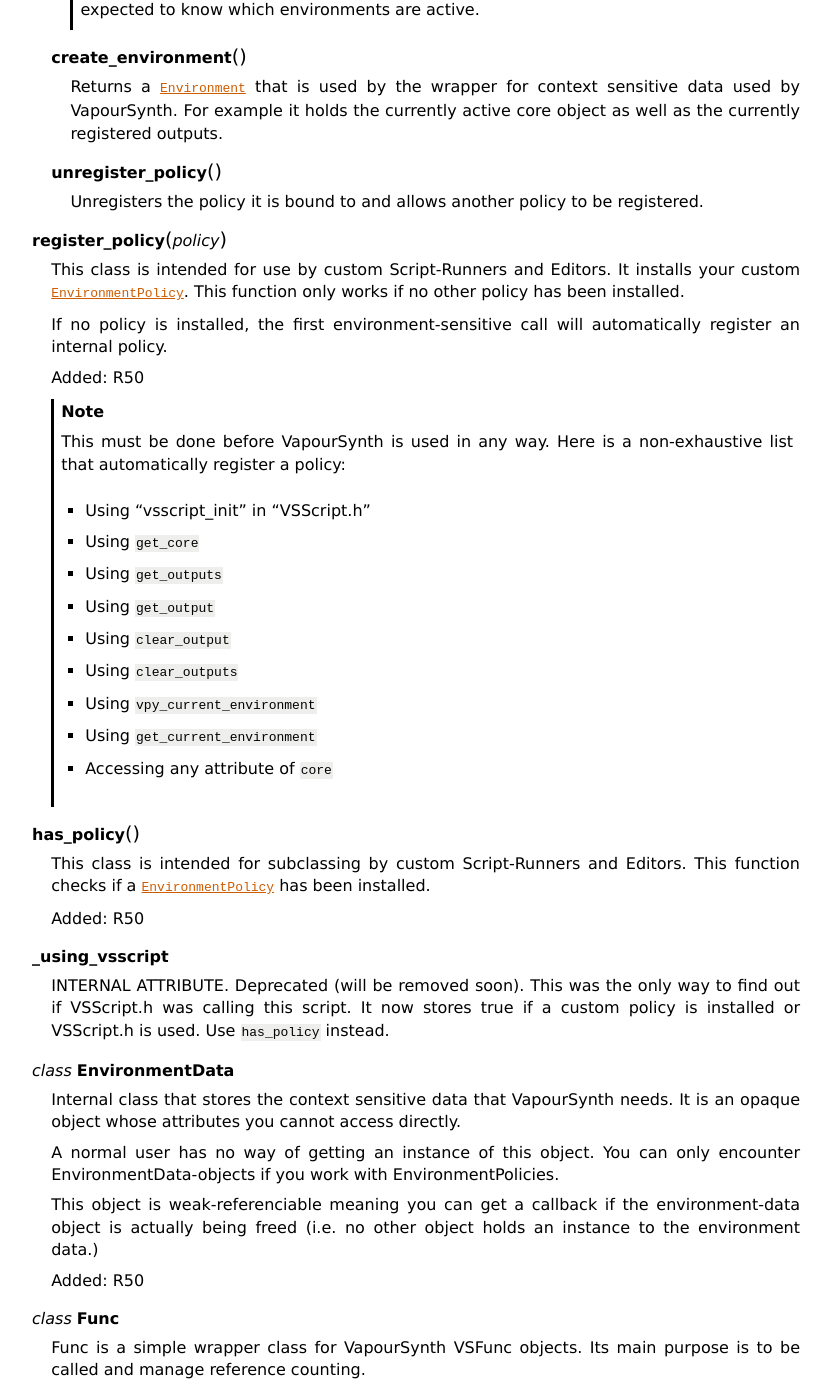
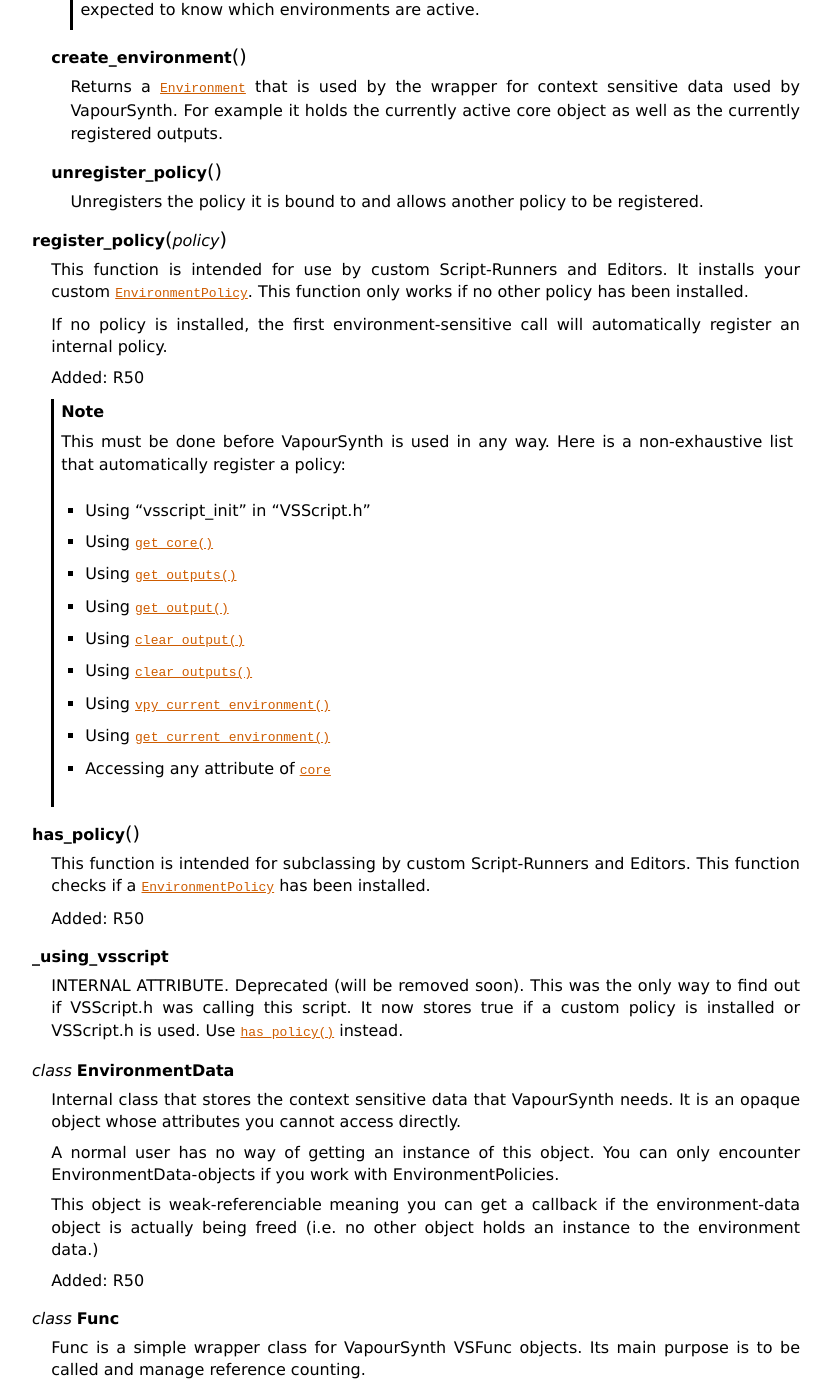
Before and after one commit to vapoursynth/vapoursynth, a Sphinx documentation site: the page built from doc/pythonreference.rst, in a window 1280 px wide and 1400 px high, scrolled down 12274 px. Shown: the whole window, without its empty margins (48-880 px from the left). Built offline with Sphinx 7.4.7, drawn with Linux system fonts in a browser that asks for light colours; formulas are drawn with MathJax 3; cross-references to code outside the pages are shown as plain code; some of the changed text lies outside the part shown.

Commit message:
Polishing up the docs

```diff
--- a/doc/pythonreference.rst
+++ b/doc/pythonreference.rst
@@ -528,7 +528,7 @@
 
    .. warning::
 
-      Environment-objects obtained using the :function:`vpy_current_environment` can directly be used as
+      Environment-objects obtained using the :func:`vpy_current_environment` can directly be used as
       as a context manager. This can cuase undefined behaviour when used in combination with generators and/or
       coroutines.
 
@@ -583,7 +583,7 @@
 
 .. py:function:: vpy_current_environment()
 
-   Deprecated. Use :function:`get_current_environment` instead.
+   Deprecated. Use :func:`get_current_environment` instead.
 
    Returns an Environment-object representing the environment the script is currently running in. It will raise an error if we are currently not inside any
    script-environment while vsscript is being used.
@@ -608,10 +608,10 @@
    An instance of this class controls which environment is in which context.
    The exact meaning of "context" is defined by the concrete EnvironmentPolicy. A environment is represented by a :class:`EnvironemtnData`-object.
 
-   To use this class, first create a subclass and then use :function:`register_policy` to get VapourSynth to use your policy. This must happen before vapoursynth is first
+   To use this class, first create a subclass and then use :func:`register_policy` to get VapourSynth to use your policy. This must happen before vapoursynth is first
    used. VapourSynth will automatically register an internal policy if it needs one. The subclass must be weak-referenciable!
 
-   Once the method :method:`on_policy_registered` has been called, the policy is responsible for creating and managing environments.
+   Once the method :meth:`on_policy_registered` has been called, the policy is responsible for creating and managing environments.
 
    Special considerations have been made to ensure the functions of class cannot be abused. You cannot retrieve the current running policy youself.
    The additional API exposed by "on_policy_registered" is only valid if the policy has been registered.
@@ -674,7 +674,7 @@
 
 .. py:function:: register_policy(policy)
 
-   This class is intended for use by custom Script-Runners and Editors. It installs your custom :class:`EnvironmentPolicy`. This function only works if no other policy has been
+   This function is intended for use by custom Script-Runners and Editors. It installs your custom :class:`EnvironmentPolicy`. This function only works if no other policy has been
    installed.
 
    If no policy is installed, the first environment-sensitive call will automatically register an internal policy.
@@ -686,25 +686,25 @@
       This must be done before VapourSynth is used in any way. Here is a non-exhaustive list that automatically register a policy:
 
       * Using "vsscript_init" in "VSScript.h"
-      * Using :function:`get_core`
-      * Using :function:`get_outputs`
-      * Using :function:`get_output`
-      * Using :function:`clear_output`
-      * Using :function:`clear_outputs`
-      * Using :function:`vpy_current_environment`
-      * Using :function:`get_current_environment`
-      * Accessing any attribute of :attribute:`core`
+      * Using :func:`get_core`
+      * Using :func:`get_outputs`
+      * Using :func:`get_output`
+      * Using :func:`clear_output`
+      * Using :func:`clear_outputs`
+      * Using :func:`vpy_current_environment`
+      * Using :func:`get_current_environment`
+      * Accessing any attribute of :attr:`core`
 
 .. py:function:: has_policy()
 
-   This class is intended for subclassing by custom Script-Runners and Editors. This function checks if a :class:`EnvironmentPolicy` has been installed.
+   This function is intended for subclassing by custom Script-Runners and Editors. This function checks if a :class:`EnvironmentPolicy` has been installed.
 
    Added: R50
 
 .. py:attribute:: _using_vsscript
 
    INTERNAL ATTRIBUTE. Deprecated (will be removed soon). This was the only way to find out if VSScript.h was calling this script.
-   It now stores true if a custom policy is installed or VSScript.h is used. Use :function:`has_policy` instead.
+   It now stores true if a custom policy is installed or VSScript.h is used. Use :func:`has_policy` instead.
 
 
 .. py:class:: EnvironmentData
```
Also changed, not shown: 1 other file.
